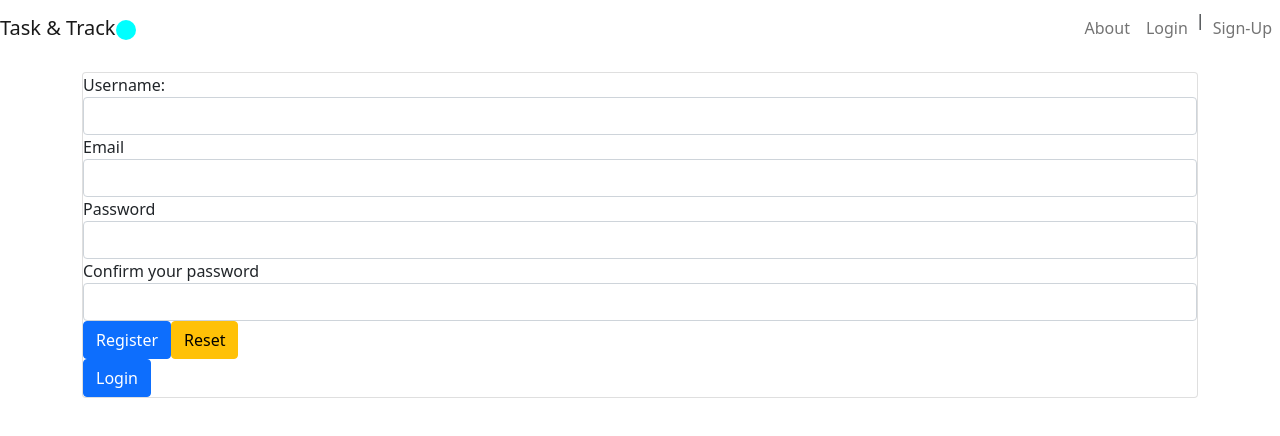
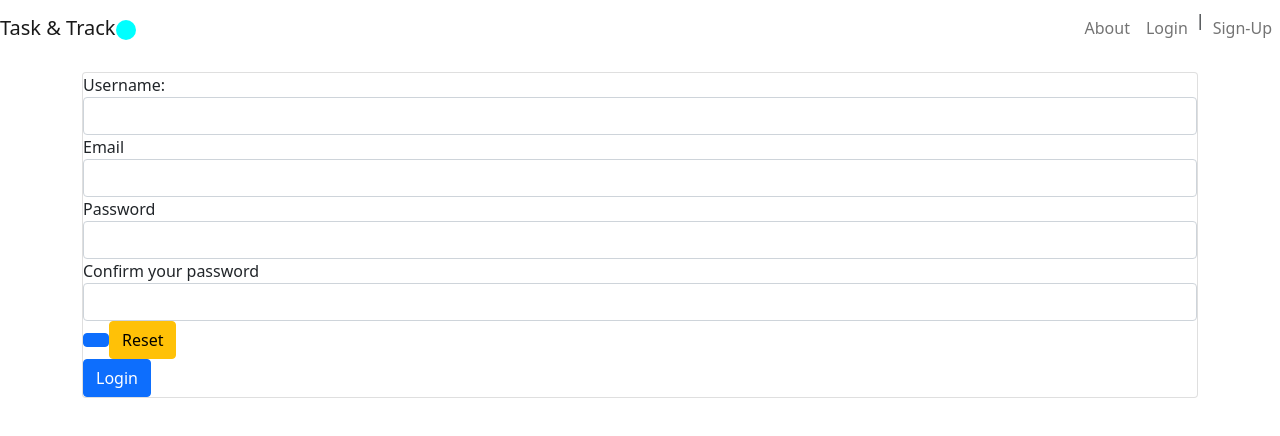
Before and after one commit to CalyCherkaoui/task-track-front-end, a React (Create React App) app: page /login in a window 1280 px wide. Shown: the top 436 px of the page. Built offline with nearby package versions, Linux system fonts and the light colour scheme.

Commit message:
Update rauthentication form

```diff
--- a/src/component/AuthenticateForm.jsx
+++ b/src/component/AuthenticateForm.jsx
@@ -6,7 +6,7 @@ import { useForm } from 'react-hook-form';
 import { yupResolver } from '@hookform/resolvers/yup';
 import * as Yup from 'yup';
 
-const AuthenticateForm = ({ submitHandler }) => {
+const AuthenticateForm = ({ submitHandler, autheticationType }) => {
   const validationSchema = Yup.object().shape({
     username: Yup.string()
       .required('Username is required')
@@ -86,7 +86,7 @@ const AuthenticateForm = ({ submitHandler }) => {
 
         <div className="form-group">
           <button type="submit" className="btn btn-primary">
-            Register
+            { autheticationType }
           </button>
           <button
             type="button"
@@ -103,6 +103,7 @@ const AuthenticateForm = ({ submitHandler }) => {
 
 AuthenticateForm.propTypes = {
   submitHandler: PropTypes.func.isRequired,
+  autheticationType: PropTypes.string.isRequired,
 };
 
 export default AuthenticateForm;
```
